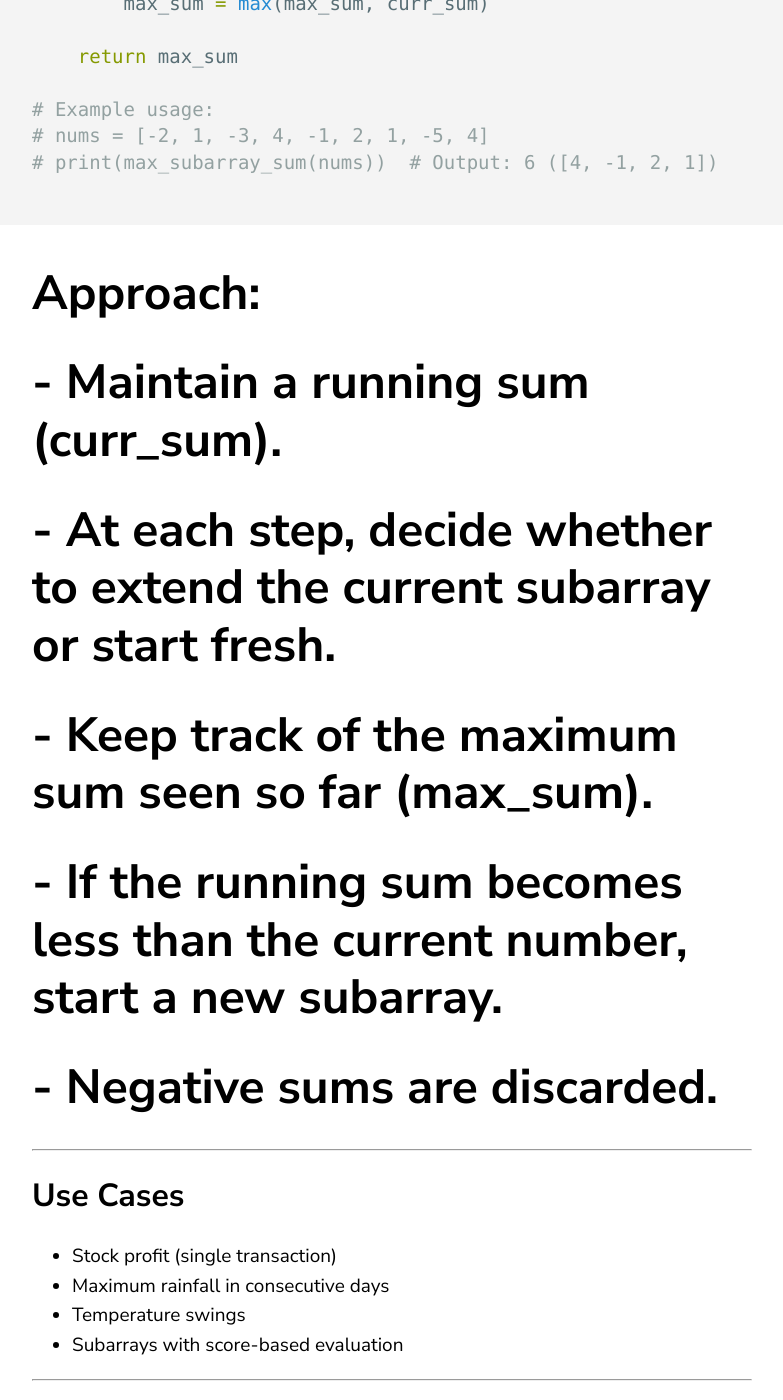
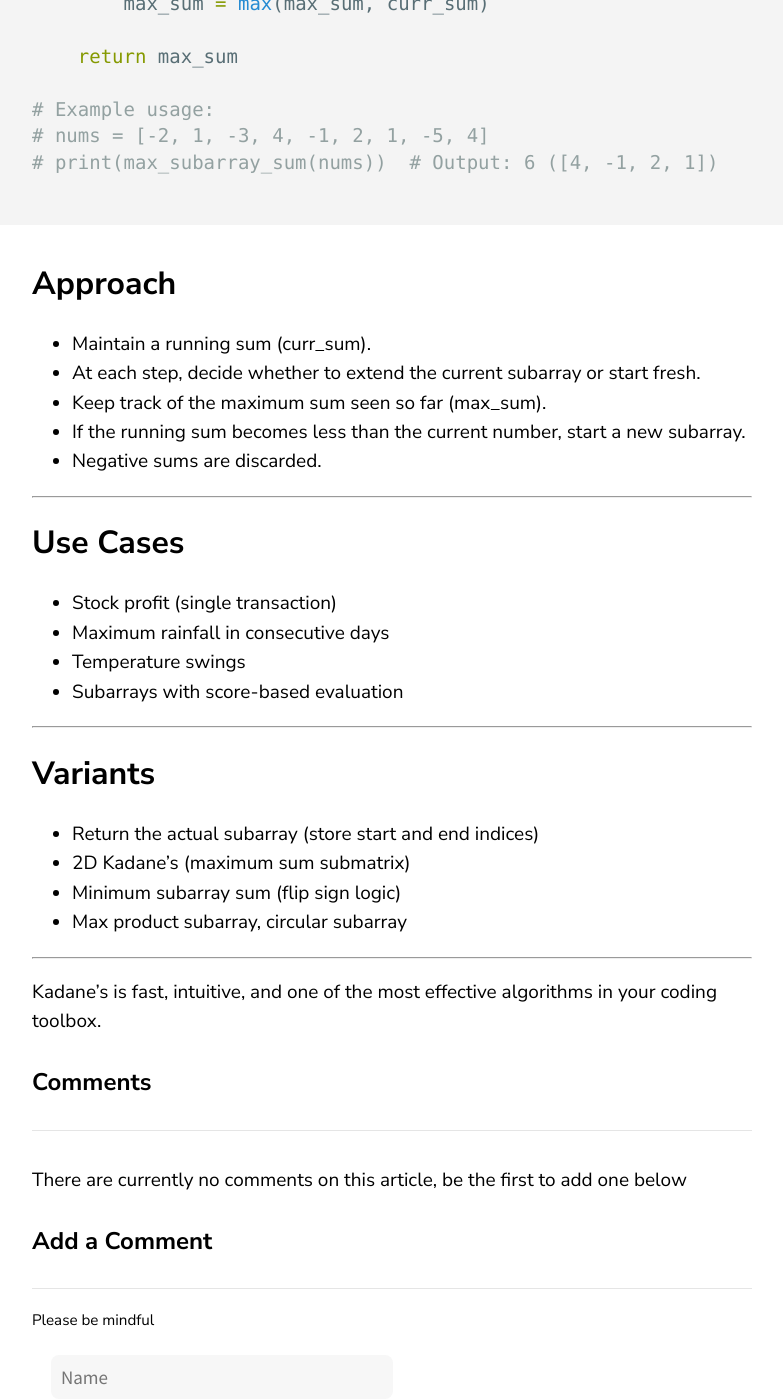
Before and after one commit to proxyroot/proxyroot.github.io, a Jekyll site: the page built from _posts/2023-03-19-kadane-algorithm.markdown, in a window 1280 px wide and 1400 px high, scrolled down 1346 px. Shown: the whole window, without its empty margins (68-851 px from the left). Built offline with Jekyll 4.4.1, drawn with Linux system fonts in a browser that asks for light colours; our own code applies the rules of GitHub Pages for plain Markdown files.

Commit message:
comments

````diff
--- a/_posts/2023-03-19-kadane-algorithm.markdown
+++ b/_posts/2023-03-19-kadane-algorithm.markdown
@@ -41,12 +41,14 @@ def max_subarray_sum(nums):
 # nums = [-2, 1, -3, 4, -1, 2, 1, -5, 4]
 # print(max_subarray_sum(nums))  # Output: 6 ([4, -1, 2, 1])
 ```
-# Approach:
-# - Maintain a running sum (curr_sum).
-# - At each step, decide whether to extend the current subarray or start fresh.
-# - Keep track of the maximum sum seen so far (max_sum).
-# - If the running sum becomes less than the current number, start a new subarray.
-# - Negative sums are discarded.
+
+## Approach
+
+- Maintain a running sum (curr_sum).
+- At each step, decide whether to extend the current subarray or start fresh.
+- Keep track of the maximum sum seen so far (max_sum).
+- If the running sum becomes less than the current number, start a new subarray.
+- Negative sums are discarded.
 
 ---
 
````
